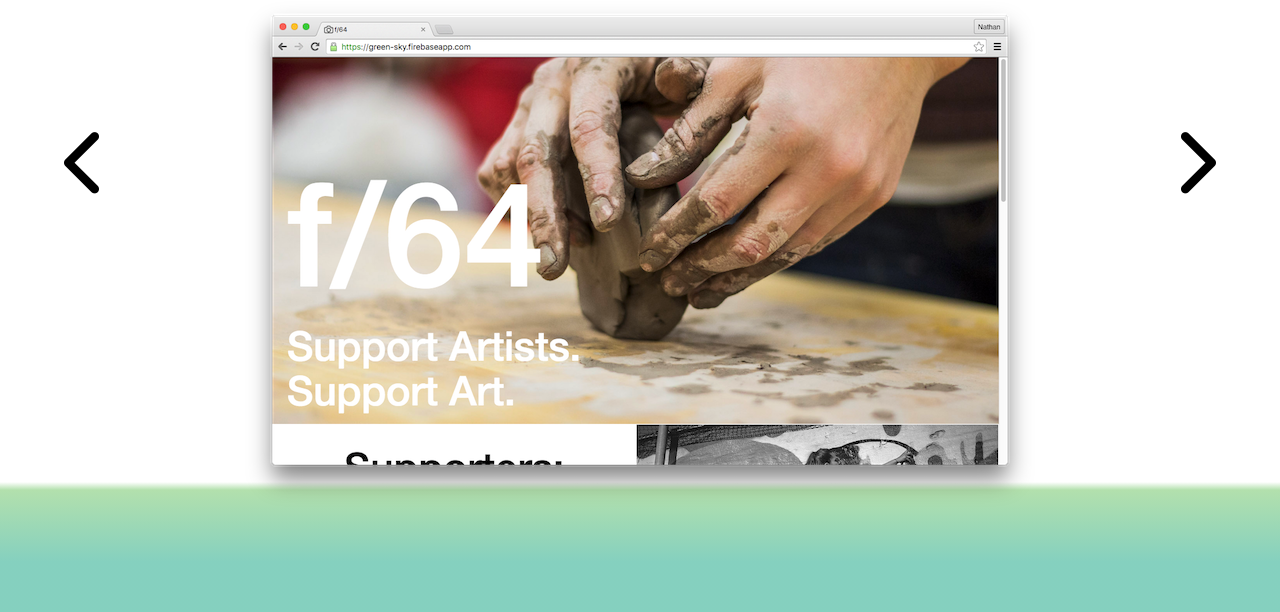
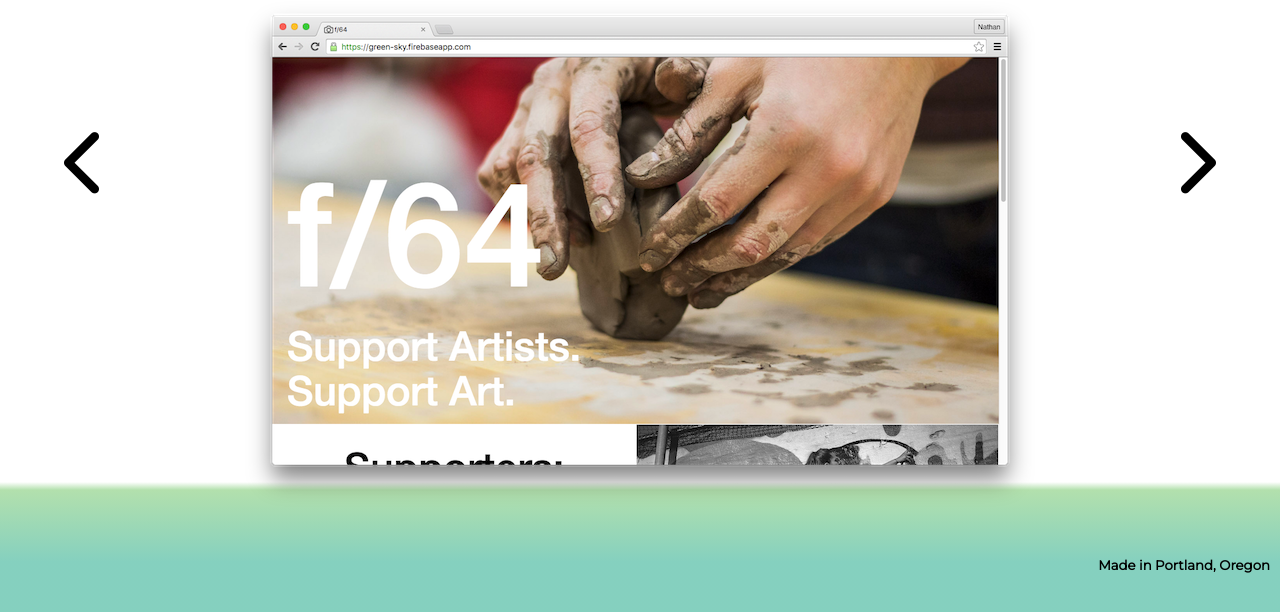
Before and after one commit to NathanRomike/About, a plain HTML site: page index.html in a window 1280 px wide. Shown: the part 182-794 px from the top of the page. Drawn offline with Linux system fonts and the light colour scheme.

Commit message:
Add footer.

```diff
--- a/css/styles.css
+++ b/css/styles.css
@@ -92,6 +92,11 @@ button {
   max-height: 65vh;
 }
 
+footer {
+  float: right;
+  padding-right: 10px;
+}
+
 @media (min-width: 600px) {
   h1 {
     font-size: 75px;
--- a/index.html
+++ b/index.html
@@ -57,5 +57,8 @@
           </li>
         </ol>
       </div>
+      <footer>
+        <h5>Made in Portland, Oregon</h5>
+      </footer>
   </body>
   <script src="js/scripts.js"></script>
```
